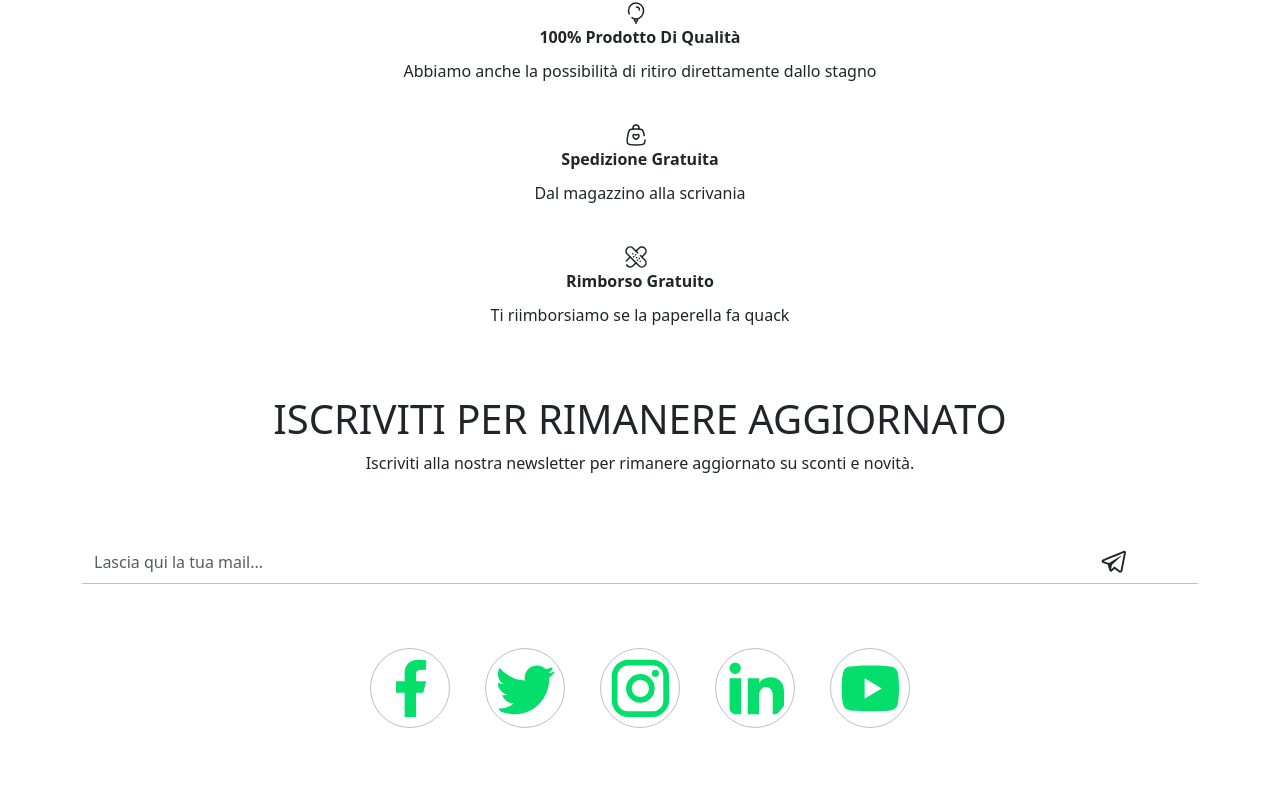
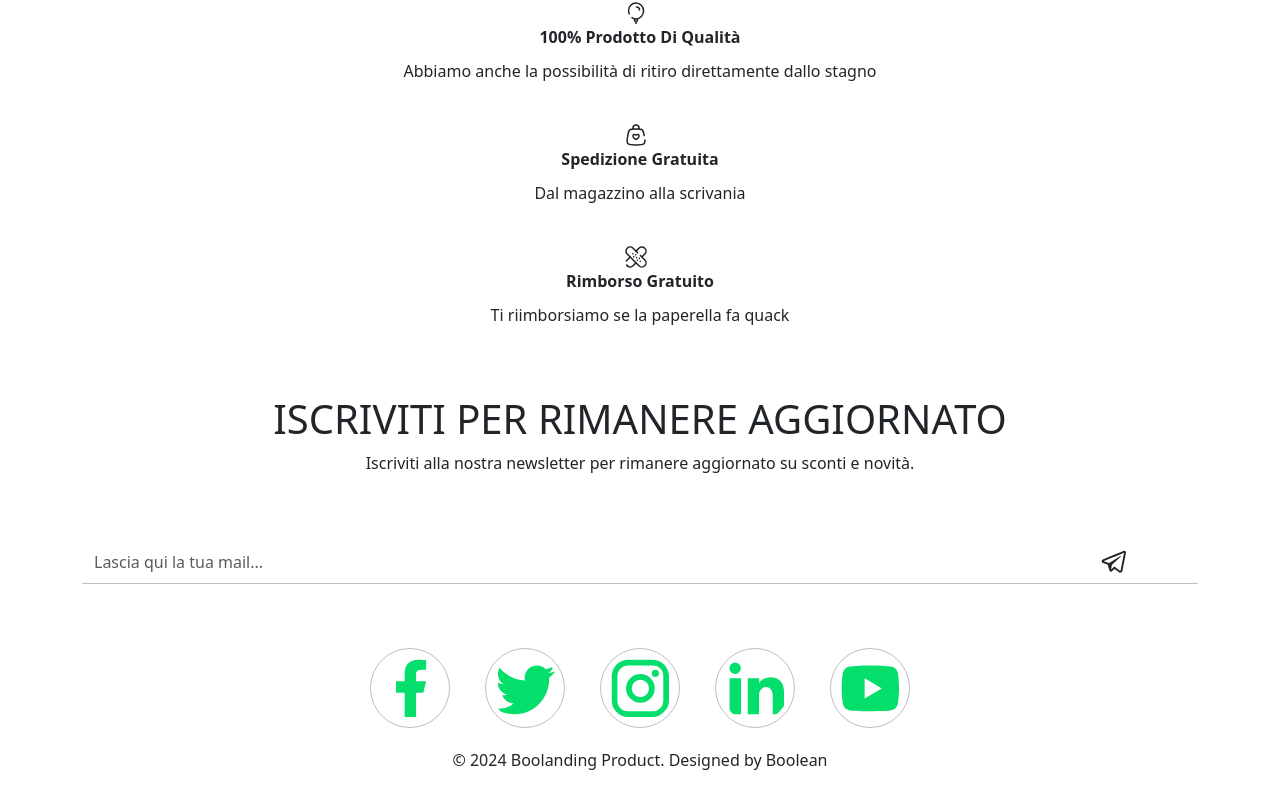
Before and after one commit to antoniodelgiudice02/landing-page-product, a Vue app: page / in a window 1280 px wide. Shown: the part 8320-9128 px from the top of the page. Before the commit the page ends 9048 px from the top, so only its background shows below. Built offline with nearby package versions, Linux system fonts and the light colour scheme.

Commit message:
add footer

```diff
--- a/src/components/layout/AppFooter.vue
+++ b/src/components/layout/AppFooter.vue
@@ -11,8 +11,21 @@ export default {
 
 <template>
 
+    <footer>
+
+        <p>© 2024 Boolanding Product. Designed by Boolean</p>
+
+    </footer>
+
 </template>
 
 <style scoped lang="scss">
 
+footer{
+    height: 80px;
+    display: flex;
+    align-items: center;
+    justify-content: center;
+}
+
 </style>
```
